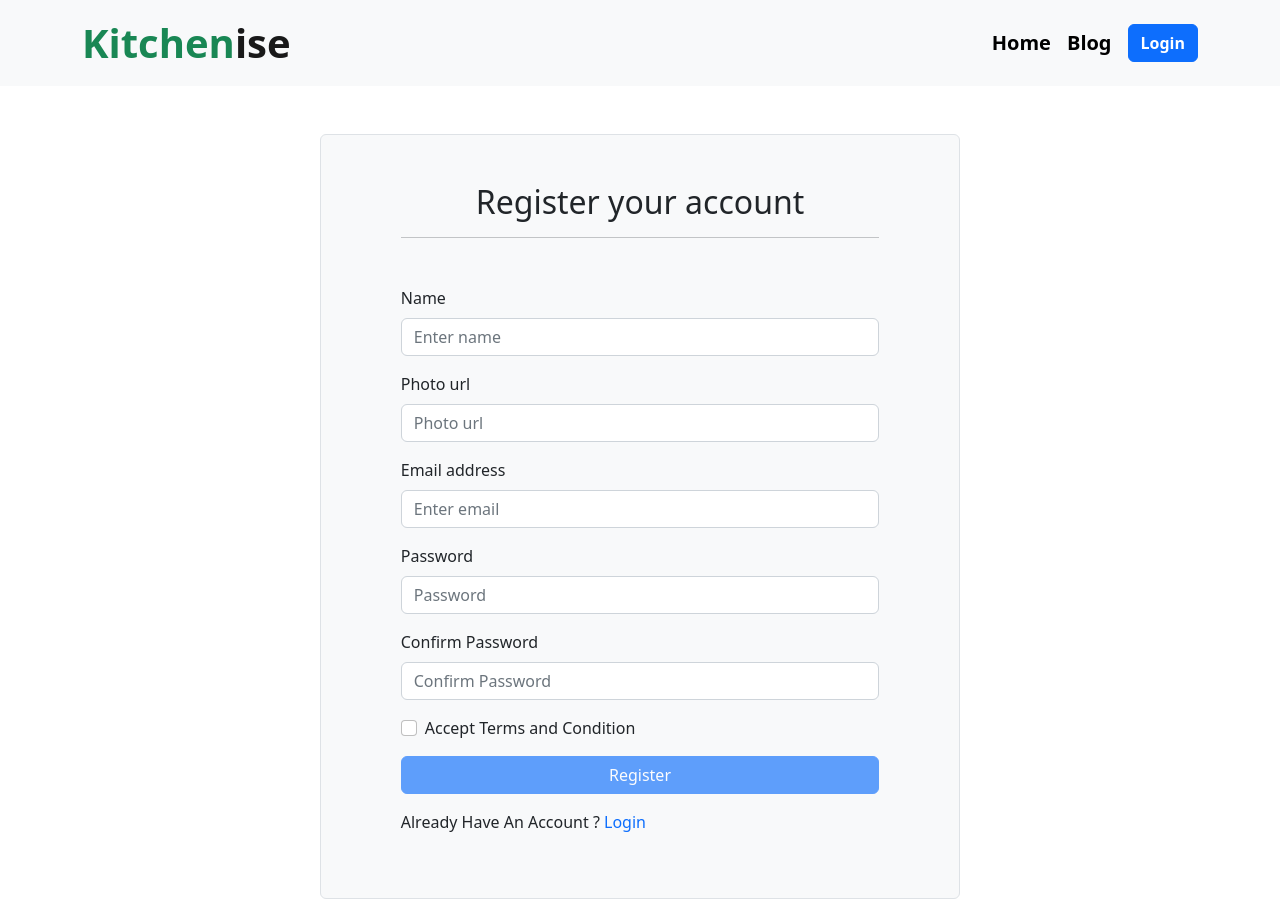
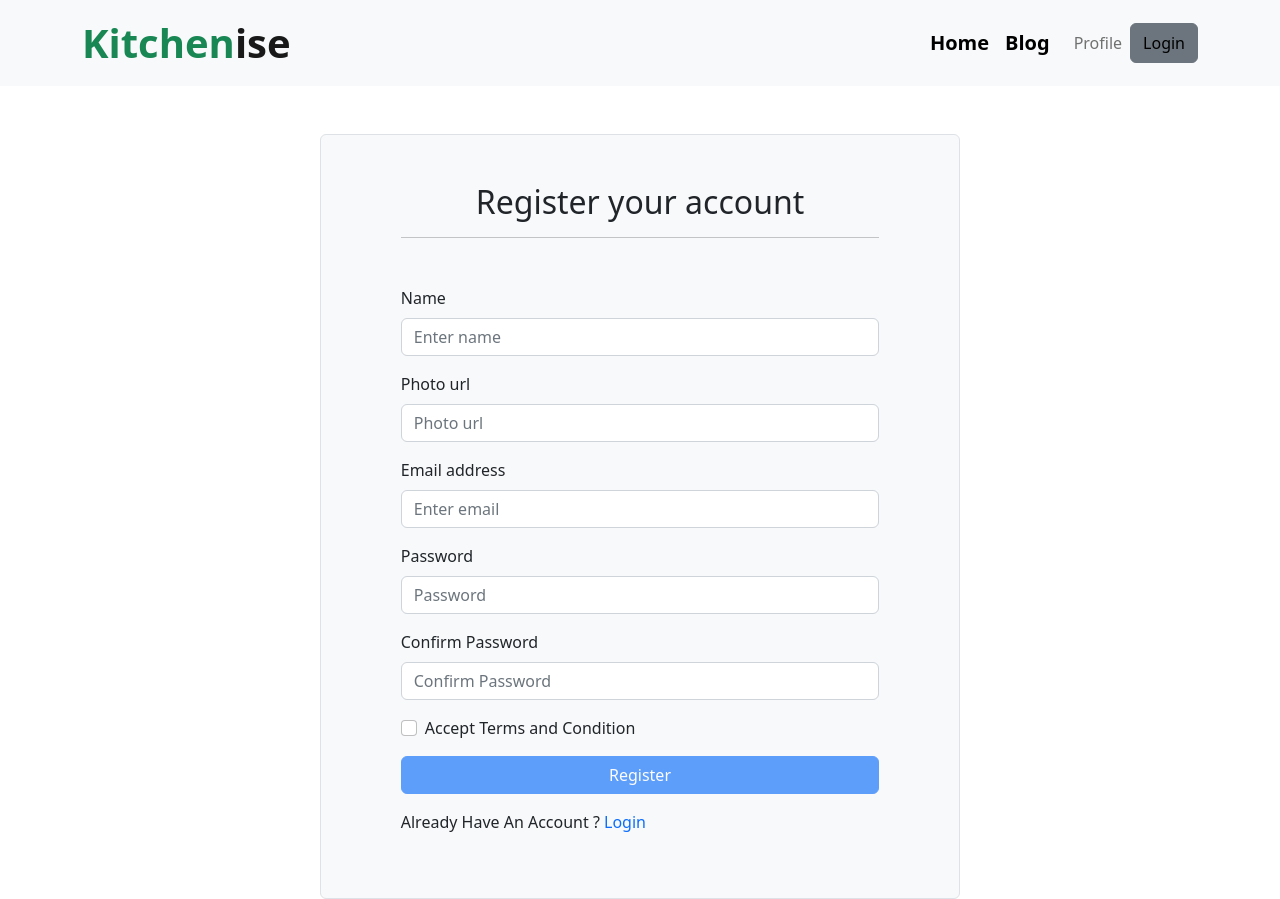
Before and after one commit to Joy041/kitchenise-client, a React (Vite) app: page /register in a window 1280 px wide. Built offline with nearby package versions, Linux system fonts and the light colour scheme; no server answers.

Commit message:
private route and after login going where you want

```diff
--- a/src/Pages/Feedback/Feedback.jsx
+++ b/src/Pages/Feedback/Feedback.jsx
@@ -10,7 +10,7 @@ const Feedback = () => {
             <h1 className='text-center mt-5'>Feedback</h1><hr className='w-25 mx-auto text-success' />
             <div className='d-md-flex justify-content-md-center'>
                 <Card style={{ width: '18rem' }} className='ms-5 mt-4'>
-                    <Card.Header as="h5"><img src={first} className='rounded-circle feedback-img me-3' style={{ width: '40px' }} alt="" />Arthur Hilton</Card.Header>
+                    <Card.Header as="h5"><img src={first} className='rounded-circle me-3' style={{ width: '40px' }} alt="" />Arthur Hilton</Card.Header>
                     <Card.Body>
                         <Card.Text>
                             Overall, the food recipe website is well-designed and easy to navigate. The layout is clean and visually appealing, with high-quality images that showcase the dishes. The search functionality is also very useful, allowing users to filter recipes by cuisine, course, ingredients, and more.
@@ -18,7 +18,7 @@ const Feedback = () => {
                     </Card.Body>
                 </Card>
                 <Card style={{ width: '18rem' }} className='ms-5 mt-4'>
-                    <Card.Header as="h5"><img src={second} className='rounded-circle feedback-img me-3' style={{ width: '40px' }} alt="" />Arthur Hilton</Card.Header>
+                    <Card.Header as="h5"><img src={second} className='rounded-circle me-3' style={{ width: '40px' }} alt="" />Arthur Hilton</Card.Header>
                     <Card.Body>
                         <Card.Text>
                             One thing that stands out is the quality of the content. The articles are well-written and informative, providing readers with valuable insights and tips. The visuals, such as photos and infographics, also add to the overall presentation and make the content more engaging.
@@ -26,7 +26,7 @@ const Feedback = () => {
                     </Card.Body>
                 </Card>
                 <Card style={{ width: '18rem' }} className='ms-5 mt-4'>
-                    <Card.Header as="h5"><img src={third} className='rounded-circle feedback-img me-3' style={{ width: '40px' }} alt="" />Arthur Hilton</Card.Header>
+                    <Card.Header as="h5"><img src={third} className='rounded-circle me-3' style={{ width: '40px' }} alt="" />Arthur Hilton</Card.Header>
                     <Card.Body>
                         <Card.Text>
                             This website has a modern and sleek design. The site's content is also impressive, with a variety of articles and resources that are well-written and informative. The topics covered are diverse and cater to a wide range of interests, which is great for keeping users engaged.
--- a/src/Pages/Login/Login.jsx
+++ b/src/Pages/Login/Login.jsx
@@ -1,14 +1,18 @@
 import React, { useContext, useRef, useState } from 'react';
 import { Button, Form } from 'react-bootstrap';
-import { Link } from 'react-router-dom';
+import { Link, useLocation, useNavigate } from 'react-router-dom';
 import NavigationBar from '../../SharedPage/NavigationBar/NavigationBar';
 import { AuthContext } from '../../Provider/AuthProvider';
 
 const Login = () => {
-    const [error, setError] = useState('')
-    const [success, setSuccess] = useState('')
-    const {login, passwordReset} = useContext(AuthContext)
-    const emailRef = useRef()
+    const [error, setError] = useState('');
+    const [success, setSuccess] = useState('');
+    const {login, passwordReset} = useContext(AuthContext);
+    const emailRef = useRef();
+    const navigate = useNavigate();
+    const location = useLocation();
+
+    const from = location.state?.from?.pathname || '/'
 
 
     const handleLoginForm = (event) => {
@@ -27,6 +31,7 @@ const Login = () => {
             console.log(loggedUser)
             setSuccess('Login successful')
             form.reset()
+            navigate(from, {replace: true})
         })
     }
 
--- a/src/Provider/AuthProvider.jsx
+++ b/src/Provider/AuthProvider.jsx
@@ -1,5 +1,5 @@
-import React, { createContext } from 'react';
-import { createUserWithEmailAndPassword, getAuth, sendEmailVerification, sendPasswordResetEmail, signInWithEmailAndPassword, updateProfile } from 'firebase/auth'
+import React, { createContext, useEffect, useState } from 'react';
+import { createUserWithEmailAndPassword, getAuth, onAuthStateChanged, sendEmailVerification, sendPasswordResetEmail, signInWithEmailAndPassword, signOut, updateProfile } from 'firebase/auth'
 import app from '../firebase/firevase.config';
 
 
@@ -7,8 +7,11 @@ export const AuthContext = createContext('')
 const auth = getAuth(app)
 
 const AuthProvider = ({ children }) => {
+    const [user, setUser] = useState()
+    const [loading, setLoading] = useState(true)
 
     const register = (email, password) => {
+        setLoading(true)
         return createUserWithEmailAndPassword(auth, email, password)
     }
 
@@ -21,6 +24,7 @@ const AuthProvider = ({ children }) => {
     }
 
     const login = (email, password) => {
+        setLoading(true)
         return signInWithEmailAndPassword(auth, email, password)
     }
 
@@ -28,12 +32,31 @@ const AuthProvider = ({ children }) => {
         return sendPasswordResetEmail(auth, email)
     }
 
+    useEffect(() => {
+        const unsubscribe = onAuthStateChanged(auth, currentUser => {
+            setUser(currentUser)
+            setLoading(false)
+        });
+        return () => {
+            unsubscribe();
+        }
+
+    }, [])
+
+    const logout = () => {
+        return signOut(auth)
+    }
+
+
     const userInfo = {
         register,
         profile,
         verification,
         login,
-        passwordReset
+        passwordReset,
+        user,
+        loading,
+        logout
     }
 
     return (
--- a/src/Route/PrivateRoute.jsx
+++ b/src/Route/PrivateRoute.jsx
@@ -1,11 +1,21 @@
-import React from 'react';
+import React, { useContext } from 'react';
+import { AuthContext } from '../Provider/AuthProvider';
+import { Navigate, useLocation } from 'react-router-dom';
+import { Spinner } from 'react-bootstrap';
 
-const PrivateRoute = () => {
-    return (
-        <div>
+const PrivateRoute = ({children}) => {
+   const {user, loading} = useContext(AuthContext)
+   const location = useLocation()
 
-        </div>
-    );
+   if(loading){
+    return <div className='align-items-center text-center'> <Spinner animation="grow" variant="info" /></div>;
+   }
+
+   if(user){
+    return children
+   }
+
+    return <Navigate to ='/login' state={{from: location}} replace></Navigate>
 };
 
 export default PrivateRoute;
--- a/src/Routes/Router.jsx
+++ b/src/Routes/Router.jsx
@@ -6,6 +6,7 @@ import RecipeInfo from "../Pages/RecipeInfo/RecipeInfo";
 import Blog from "../Pages/Blog/Blog";
 import Login from "../Pages/Login/Login";
 import Register from "../Pages/Register/Register";
+import PrivateRoute from "../Route/PrivateRoute";
 
 const router = createBrowserRouter([
     {
@@ -21,7 +22,7 @@ const router = createBrowserRouter([
     },
     {
       path: 'recipes',
-      element: <Recipes></Recipes>,
+      element: <PrivateRoute><Recipes></Recipes></PrivateRoute>,
       children: [
         {
             path: ':id',
--- a/src/SharedPage/NavigationBar/NavigationBar.jsx
+++ b/src/SharedPage/NavigationBar/NavigationBar.jsx
@@ -1,8 +1,18 @@
-import React from 'react';
+import React, { useContext } from 'react';
 import { Button, Container, Nav, Navbar } from 'react-bootstrap';
 import { Link } from 'react-router-dom';
+import { AuthContext } from '../../Provider/AuthProvider';
 
 const NavigationBar = () => {
+   const {user, logout} = useContext(AuthContext)
+
+   const handleLogout = () => {
+        logout()
+        .then(result => {
+            alert('Logout successful')
+        })
+   }
+
     return (
         <Navbar collapseOnSelect expand="lg" bg="light" variant="light">
             <Container>
@@ -14,7 +24,12 @@ const NavigationBar = () => {
                         <Link to = '/blog' className='text-decoration-none text-black fw-semibold fs-5 mx-3'>Blog</Link>
                     </Nav>
                     <Nav>
-                        <Button><Link to = '/login' className='text-white text-decoration-none fw-semibold'>Login</Link></Button>
+                    <Nav.Link href="#deets">{
+                                user ? <div className='fw-bold'>Welcome <img src={user.photoURL} className={`me-3 rounded`} style={{ width: '40px', }} alt="" /></div> : <>Profile</>
+                            }</Nav.Link>
+                            <Button variant="secondary">{
+                                user ? <Link onClick={handleLogout} className='text-decoration-none text-black' to = '/login'>Logout</Link> : <Link to='/login' className='text-decoration-none text-black' >Login</Link>
+                            }</Button>
                     </Nav>
                 </Navbar.Collapse>
             </Container>
```
